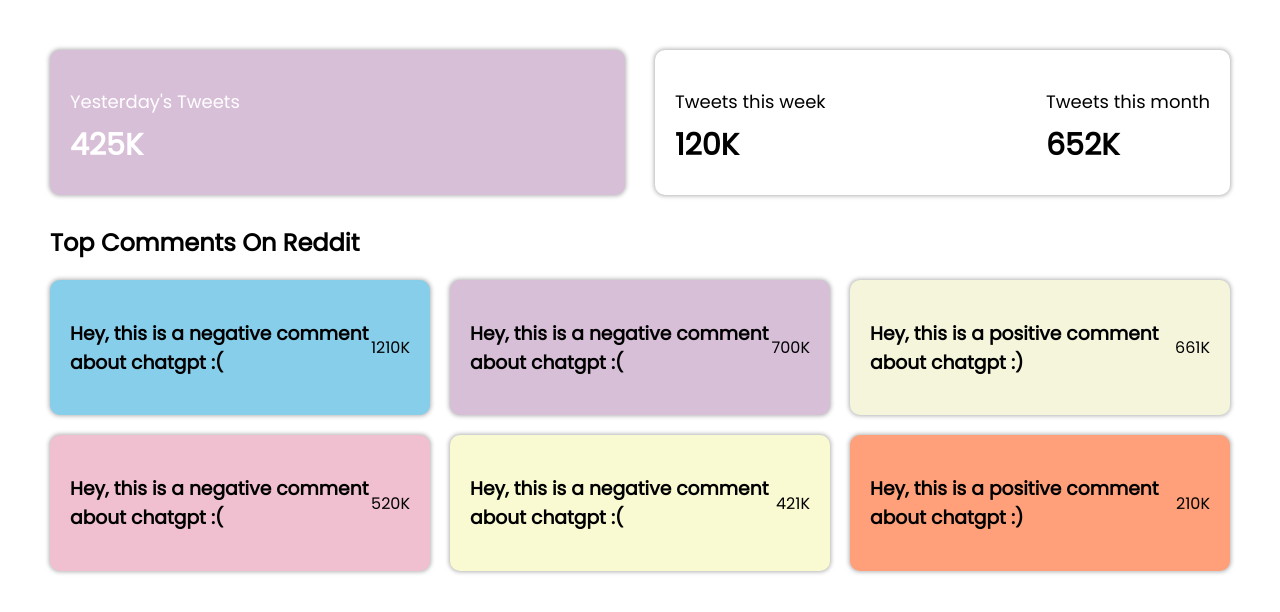
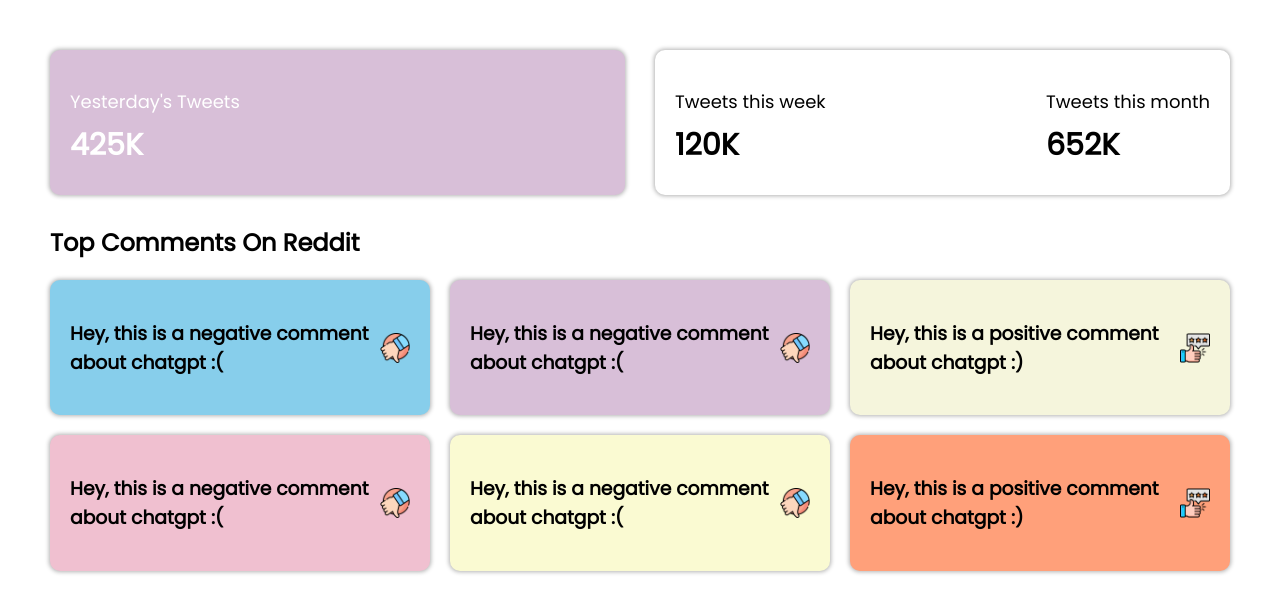
Before and after one commit to MeriemBenIsmail/Reddit-BigData, a React (Create React App) app: page /statistics in a window 1280 px wide. Shown: the top 612 px of the page. Built offline with nearby package versions, Linux system fonts and the light colour scheme.

Commit message:
updated the live view

```diff
--- a/src/components/BatchViewContainer/BatchItem.jsx
+++ b/src/components/BatchViewContainer/BatchItem.jsx
@@ -1,12 +1,18 @@
 import React from 'react'
 import classes from './BatchItem.module.css'
+import negative from "../../pages/negative.png";
+import positive from "../../pages/positive.png";
 
-export const BatchItem = ({hashtag,nbr,bgColor}) => {
+export const BatchItem = ({comment,bgColor,sentiment}) => {
 
   return (
     <div className={classes.batchItem} style={{ backgroundColor: bgColor }}>
-        <h3>{hashtag}</h3>
-        <p>{nbr}</p>
+        <h3>{comment}</h3>
+        <img
+        className={classes.sentiment}
+        src={sentiment === 1 ? positive : negative}
+        alt="sentiment"
+      />
     </div>
   )
 }
--- a/src/components/BatchViewContainer/BatchItem.module.css
+++ b/src/components/BatchViewContainer/BatchItem.module.css
@@ -8,3 +8,7 @@
   align-items: center;
 
 }
+.sentiment {
+  width: 30px;
+  height: 30px;
+}
--- a/src/components/BatchViewContainer/BatchViewContainer.jsx
+++ b/src/components/BatchViewContainer/BatchViewContainer.jsx
@@ -7,42 +7,36 @@ export const BatchViewContainer = () => {
   const topHash = MOCK_COMMENTS.slice(1, 7);
   const topHashtags = [
     {
-      hashtag:topHash[0],
-      nbr:"1210K",
-      bgColor:"rgb(135, 206, 235)"
-
+      hashtag: topHash[0],
+      nbr: "1210K",
+      bgColor: "rgb(135, 206, 235)",
     },
     {
-      hashtag:topHash[1],
-      nbr:"700K",
-      bgColor:"rgb(216, 191, 216)"
-
+      hashtag: topHash[1],
+      nbr: "700K",
+      bgColor: "rgb(216, 191, 216)",
     },
     {
-      hashtag:topHash[2],
-      nbr:"661K",
-      bgColor:"rgb(245, 245, 220)"
-
+      hashtag: topHash[2],
+      nbr: "661K",
+      bgColor: "rgb(245, 245, 220)",
     },
     {
-      hashtag:topHash[3],
-      nbr:"520K",
-      bgColor:"rgb(240, 192, 208)"
-
+      hashtag: topHash[3],
+      nbr: "520K",
+      bgColor: "rgb(240, 192, 208)",
     },
     {
-      hashtag:topHash[4],
-      nbr:"421K",
-      bgColor:"rgb(250, 250, 210)"
-
+      hashtag: topHash[4],
+      nbr: "421K",
+      bgColor: "rgb(250, 250, 210)",
     },
     {
-      hashtag:topHash[5],
-      nbr:"210K",
-      bgColor:"rgb(255, 160, 122)"
-
-    }
-  ]
+      hashtag: topHash[5],
+      nbr: "210K",
+      bgColor: "rgb(255, 160, 122)",
+    },
+  ];
   return (
     <div className={classes.batchWrapper}>
       <div className={classes.batchContainer}>
@@ -66,7 +60,14 @@ export const BatchViewContainer = () => {
 
         <div className={classes.hashtagBoxes}>
           {topHashtags.map((item, id) => {
-            return <BatchItem key={id} hashtag={item.hashtag.body} nbr={item.nbr} bgColor={item.bgColor}></BatchItem>;
+            return (
+              <BatchItem
+                key={id}
+                comment={item.hashtag.body}
+                sentiment={item.hashtag.sentiment}
+                bgColor={item.bgColor}
+              ></BatchItem>
+            );
           })}
         </div>
       </div>
```
